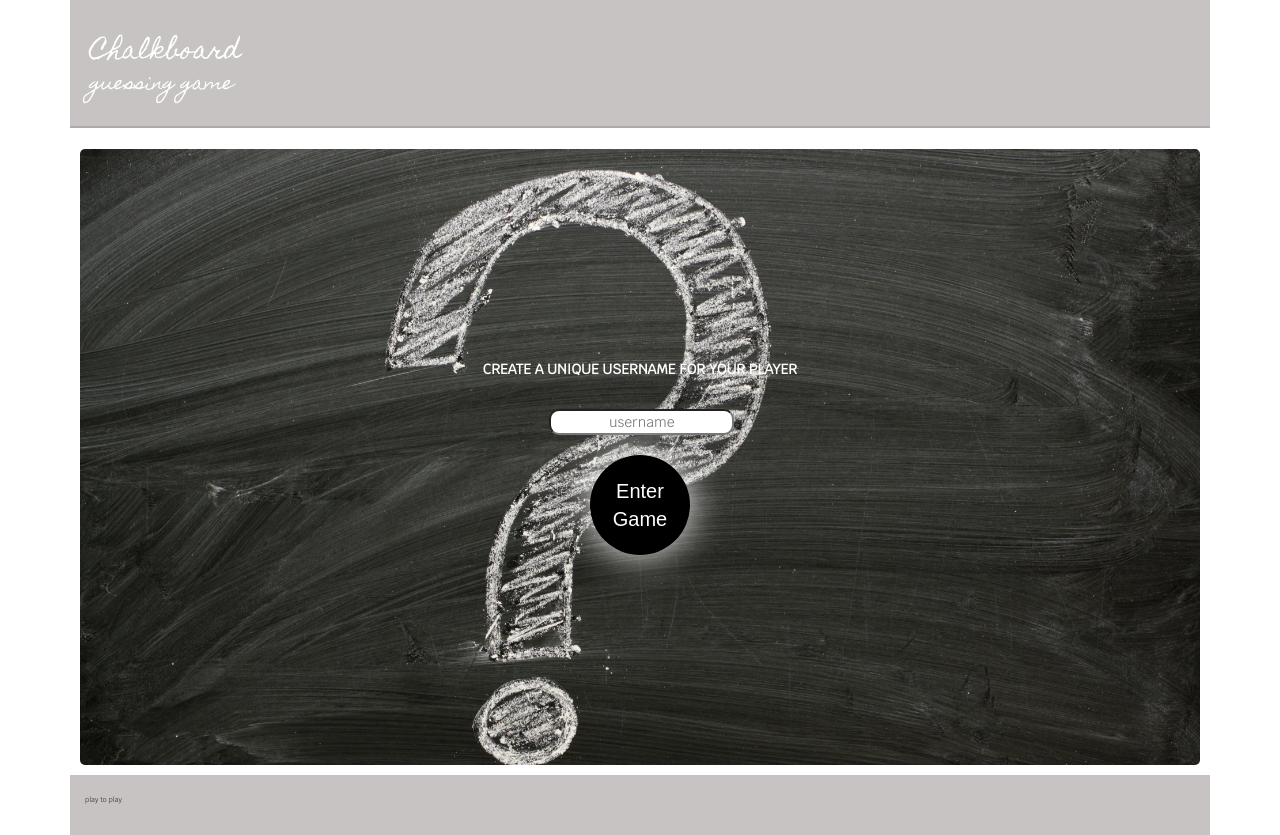
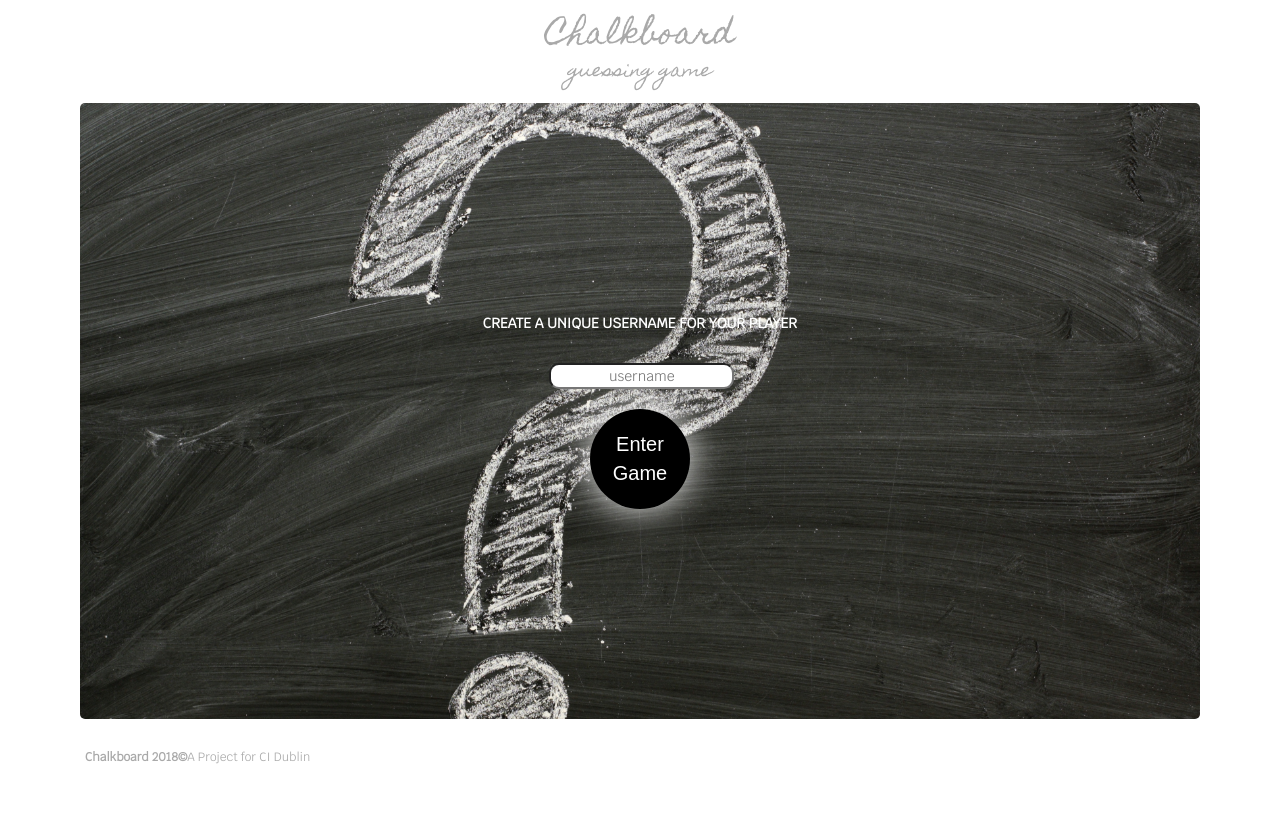
Before and after one commit to Nyanca/chalkboard, a Flask app: page / in a window 1280 px wide. After the commit the page ends 764 px from the top, so only its background shows below. Run offline with Flask 2, Linux system fonts and the light colour scheme; some libraries are stand-ins or nearby versions; some web fonts are replaced.

Commit message:
added new footer style

```diff
--- a/run.py
+++ b/run.py
@@ -78,7 +78,7 @@ def user(username):
                 leaderboard_file = open('data/leaderboard.txt', 'r')
                 leaderboard = leaderboard_file.readlines()
 
-            return render_template('gameover.html', username=username, score=score, game_length=game_length, leaderboard=leaderboard)
+            return render_template('gameover.html', username=username, score=score, game_length=game_length,leaderboard=leaderboard)
 
     return render_template('game.html', username=username, score=score, riddles=riddles, riddle_index=riddle_index, number_of_riddles=number_of_riddles, game_length=game_length)
 
--- a/static/css/style.css
+++ b/static/css/style.css
@@ -30,13 +30,12 @@ html {
     border-bottom-color: white;
     padding: 20px;
     margin-bottom: 20px;
-    background-color: #C7C3C3;
+    background-color: white;
 }
 
 .header-text {
     font-family: 'Homemade Apple', cursive;
-    font-size: 32px;
-    color: white;
+    color: #A9A9A9;
 }
 
 /*-------------------------------------------home-page*/
@@ -236,14 +235,15 @@ html {
 /*-------------------------------------------footer*/
 
 .footer {
-    background-color: #C7C3C3;
+    background-color: white;
     padding: 20px;
 }
 
 .footer-text {
     font-family: 'Krub', sans-serif;
-    font-size: 7px;
+    font-size: 12px;
     padding-left: 10px;
+    color: #A9A9A9;
 }
 
 
--- a/templates/index.html
+++ b/templates/index.html
@@ -1,8 +1,12 @@
 {% extends 'base.html'%} {% block content %}
 
-<header class="header-box header-text">
-        <h3>Chalkboard</h3>
-        <h4>guessing game</h4>
+<header class="header-text">
+    <div class="row center-text">
+        <div class="col sm12 m12 l12 xl12">
+            <h2>Chalkboard</h3>
+            <h4>guessing game</h4>
+        </div>
+    </div>
 </header>
 
 <div class="row box">
@@ -27,7 +31,7 @@
     <footer class='footer'>
         <div class='row'>
             <div class='col-6'>
-                <p class='footer-text'>play to play</p>
+                <p class='footer-text'><strong>Chalkboard 2018&copy</strong>A Project for CI Dublin</p>
             </div>
         </div>
     </footer>
```
